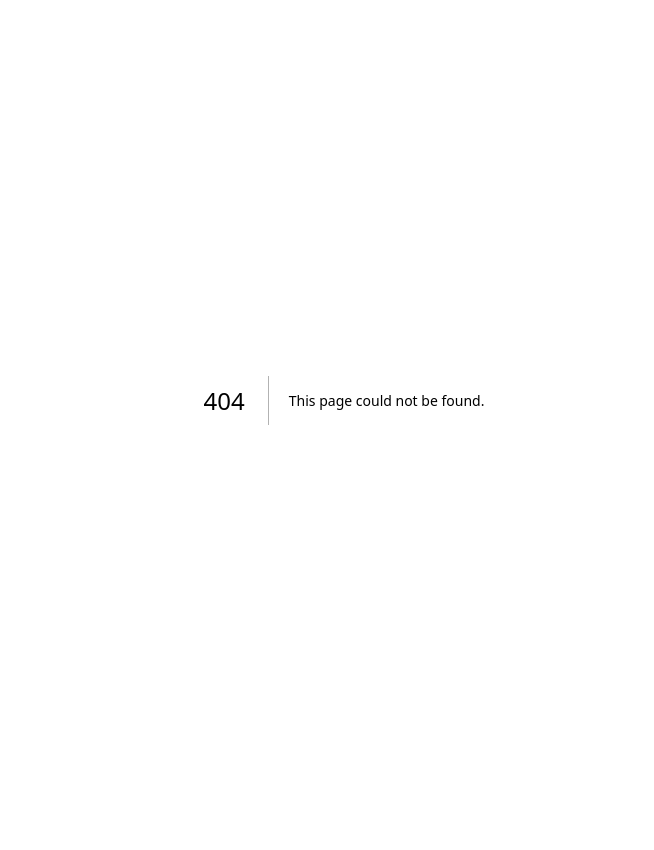
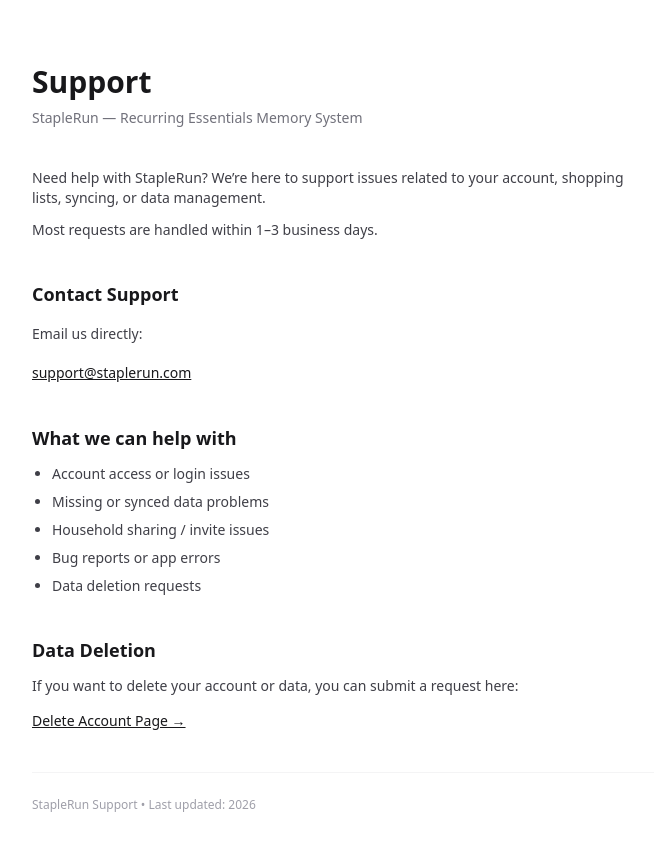
Before and after one commit to infectatlas/staplerun-landing, a Next.js app: page /support in a window 1280 px wide. Before the commit this address had no page. Shown: the top 850 px of the page, without its empty margins (296-950 px from the left). Before the commit the page ends 800 px from the top, so only its background shows below. Built offline with nearby package versions, Linux system fonts and the light colour scheme.

Commit message:
Add support page and update landing + terms

```diff
--- a/app/page.tsx
+++ b/app/page.tsx
@@ -226,6 +226,8 @@ export default function Page() {
           <a href="/terms">Terms of Service</a>
           <span>•</span>
           <a href="/delete-account">Delete Account</a>
+          <span>•</span>
+          <a href="/support">Support</a>
         </div>
 
         <p className="mt-4 text-[11px] text-zinc-300">
--- /dev/null
+++ b/app/support/page.tsx
@@ -0,0 +1,79 @@
+export default function SupportPage() {
+  return (
+    <div className="min-h-screen bg-white text-zinc-900">
+      <div className="max-w-2xl mx-auto px-6 py-16 space-y-10">
+
+        {/* HEADER */}
+        <div>
+          <h1 className="text-3xl font-bold">Support</h1>
+          <p className="text-sm text-zinc-500 mt-2">
+            StapleRun — Recurring Essentials Memory System
+          </p>
+        </div>
+
+        {/* INTRO */}
+        <section className="space-y-3 text-sm text-zinc-700">
+          <p>
+            Need help with StapleRun? We’re here to support issues related to your account,
+            shopping lists, syncing, or data management.
+          </p>
+
+          <p>
+            Most requests are handled within 1–3 business days.
+          </p>
+        </section>
+
+        {/* CONTACT */}
+        <section className="space-y-4">
+          <h2 className="text-lg font-semibold">Contact Support</h2>
+
+          <p className="text-sm text-zinc-700">
+            Email us directly:
+          </p>
+
+          <a
+            href="mailto:support@staplerun.com"
+            className="text-sm font-medium text-zinc-900 underline"
+          >
+            support@staplerun.com
+          </a>
+        </section>
+
+        {/* WHAT YOU CAN ASK */}
+        <section className="space-y-3">
+          <h2 className="text-lg font-semibold">What we can help with</h2>
+
+          <ul className="list-disc pl-5 text-sm text-zinc-700 space-y-2">
+            <li>Account access or login issues</li>
+            <li>Missing or synced data problems</li>
+            <li>Household sharing / invite issues</li>
+            <li>Bug reports or app errors</li>
+            <li>Data deletion requests</li>
+          </ul>
+        </section>
+
+        {/* DELETE ACCOUNT POINTER */}
+        <section className="space-y-3">
+          <h2 className="text-lg font-semibold">Data Deletion</h2>
+
+          <p className="text-sm text-zinc-700">
+            If you want to delete your account or data, you can submit a request here:
+          </p>
+
+          <a
+            href="/delete-account"
+            className="text-sm text-zinc-900 underline"
+          >
+            Delete Account Page →
+          </a>
+        </section>
+
+        {/* FOOTER NOTE */}
+        <div className="pt-6 border-t border-zinc-100 text-xs text-zinc-400">
+          StapleRun Support • Last updated: {new Date().getFullYear()}
+        </div>
+
+      </div>
+    </div>
+  );
+}
--- a/app/terms/page.tsx
+++ b/app/terms/page.tsx
@@ -4,6 +4,13 @@ export default function TermsPage() {
       <div className="max-w-3xl mx-auto px-6 py-16 space-y-10">
 
         {/* HEADER */}
+        <header className="mb-10">
+          <a href="/" className="flex items-center gap-3 w-fit hover:opacity-80 transition">
+            <img src="/icon-512.png" className="w-8 h-8 rounded-lg" />
+            <span className="font-semibold text-sm">StapleRun</span>
+          </a>
+        </header>
+
         <div>
           <h1 className="text-3xl font-bold">Terms of Service</h1>
           <p className="text-sm text-zinc-500 mt-2">
```
